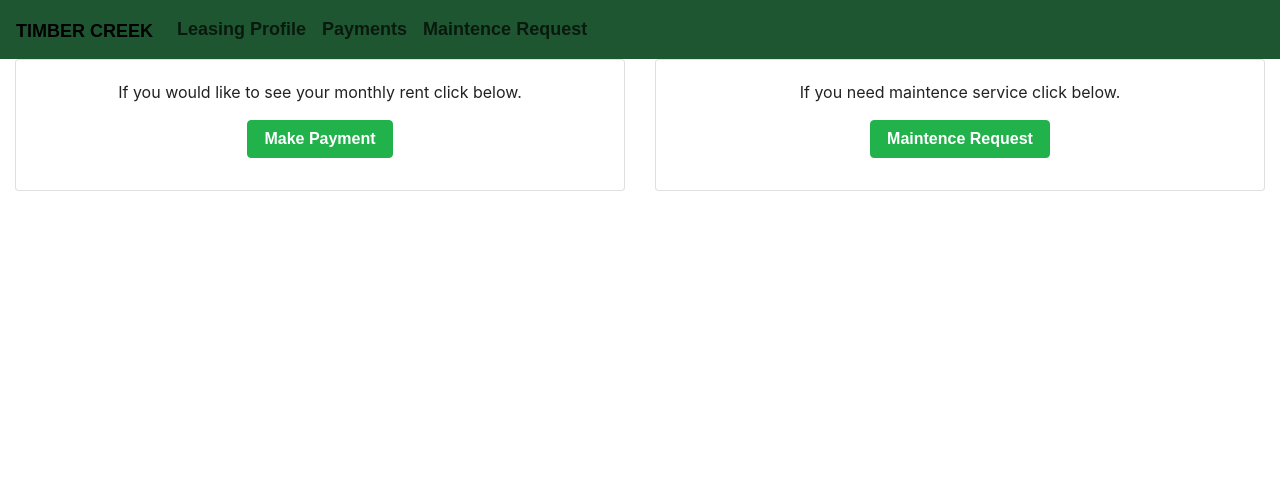
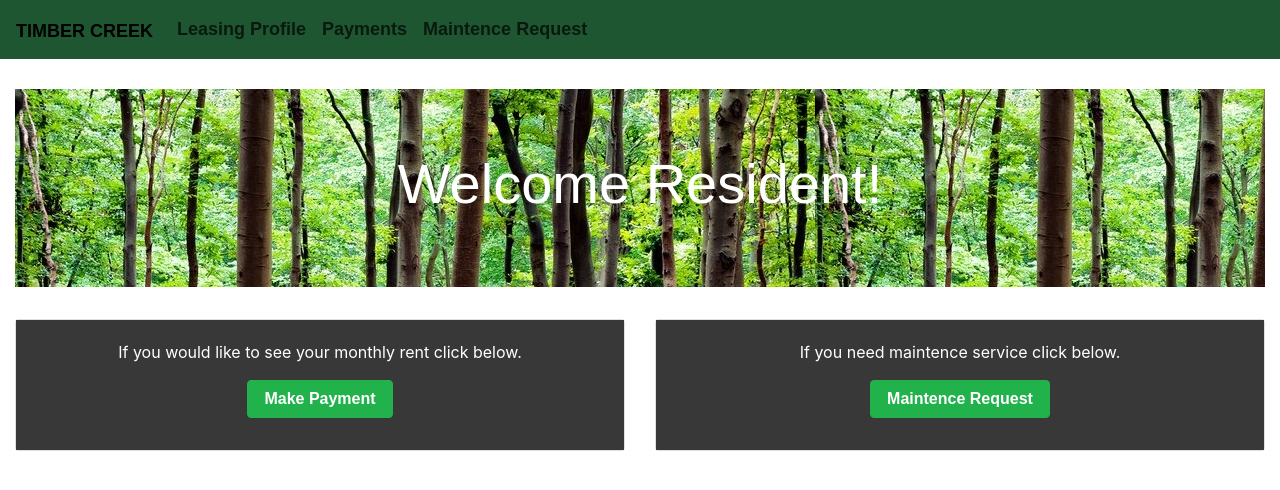
Before and after one commit to manhatten331/Apartment-Portal, a React (Create React App) app in the folder client/: page / in a window 1280 px wide. Shown: the top 490 px of the page. Built offline with nearby package versions, Linux system fonts and the light colour scheme; a web font is replaced by a local one.

Commit message:
Added the jumbotron with a background I'm pleased with still need to work on the other pages

```diff
--- a/client/src/components/Card/index.js
+++ b/client/src/components/Card/index.js
@@ -3,7 +3,9 @@ import React from "react";
 export function CardTitle({ children }) {
     return (
         <div className="card text-center">
-            <div className="card-body">
+            <div style={{backgroundColor: "#383838", color: "white"}}
+
+            className="card-body">
                 <div className="card-title">{children}</div>
             </div>
         </div>
--- /dev/null
+++ b/client/src/components/Jumbotron/index.js
@@ -0,0 +1,17 @@
+import React from "react";
+import "./style.css"
+
+
+export function Jumpotron ({children}) {
+    return (
+        <div style={{ marginTop: 30, clear: "both",
+        backgroundColor: "#707070"}}
+
+        id="Jumpo"
+
+        className="jumbotron jumbotron-fluid text-center"
+        >
+            <h1 className="display-4">{children}</h1>
+        </div>
+    )
+}
--- /dev/null
+++ b/client/src/components/Jumbotron/style.css
@@ -0,0 +1,4 @@
+#Jumpo {
+    background-image: url("../../assets/woodlands.jpg");
+    color: white;
+}
--- a/client/src/pages/Portal.js
+++ b/client/src/pages/Portal.js
@@ -1,6 +1,7 @@
 import React, { Component } from "react";
 import { Col, Row, Container } from "../components/Grid";
 import { CardBody, CardTitle, CardButton } from "../components/Card";
+import { Jumpotron } from "../components/Jumbotron"
 
 class Portal extends Component {
     state = {
@@ -10,6 +11,9 @@ class Portal extends Component {
     render() {
         return (
             <Container>
+                <Jumpotron>
+                    Welcome Resident!
+                </Jumpotron>
                 <Row>
                     <Col className="col-sm-6">
                         <CardTitle>
```
Also changed, not shown: client/src/assets/woodlands.jpg (added), client/src/components/Jumpotron/index.js (deleted).
